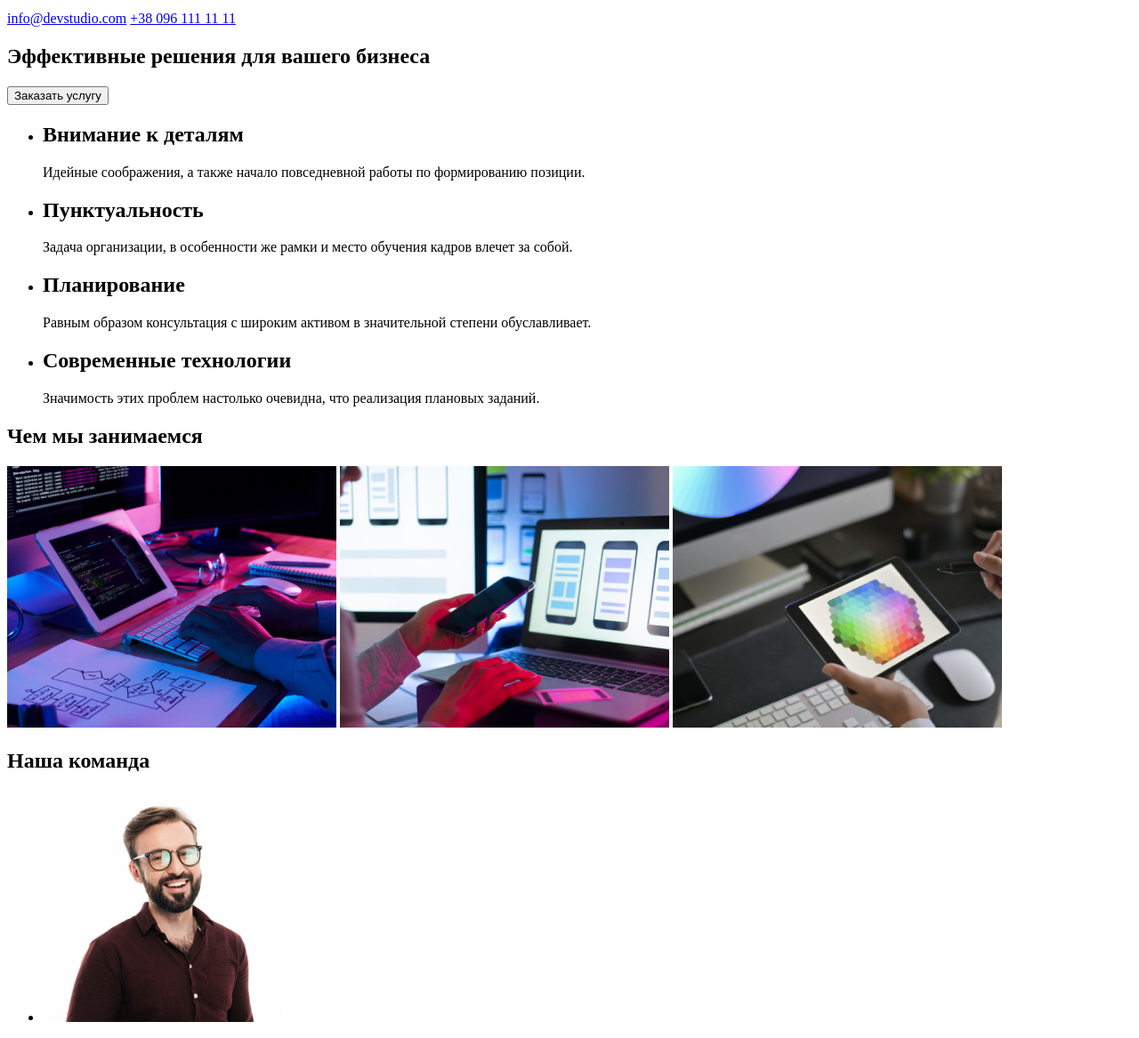
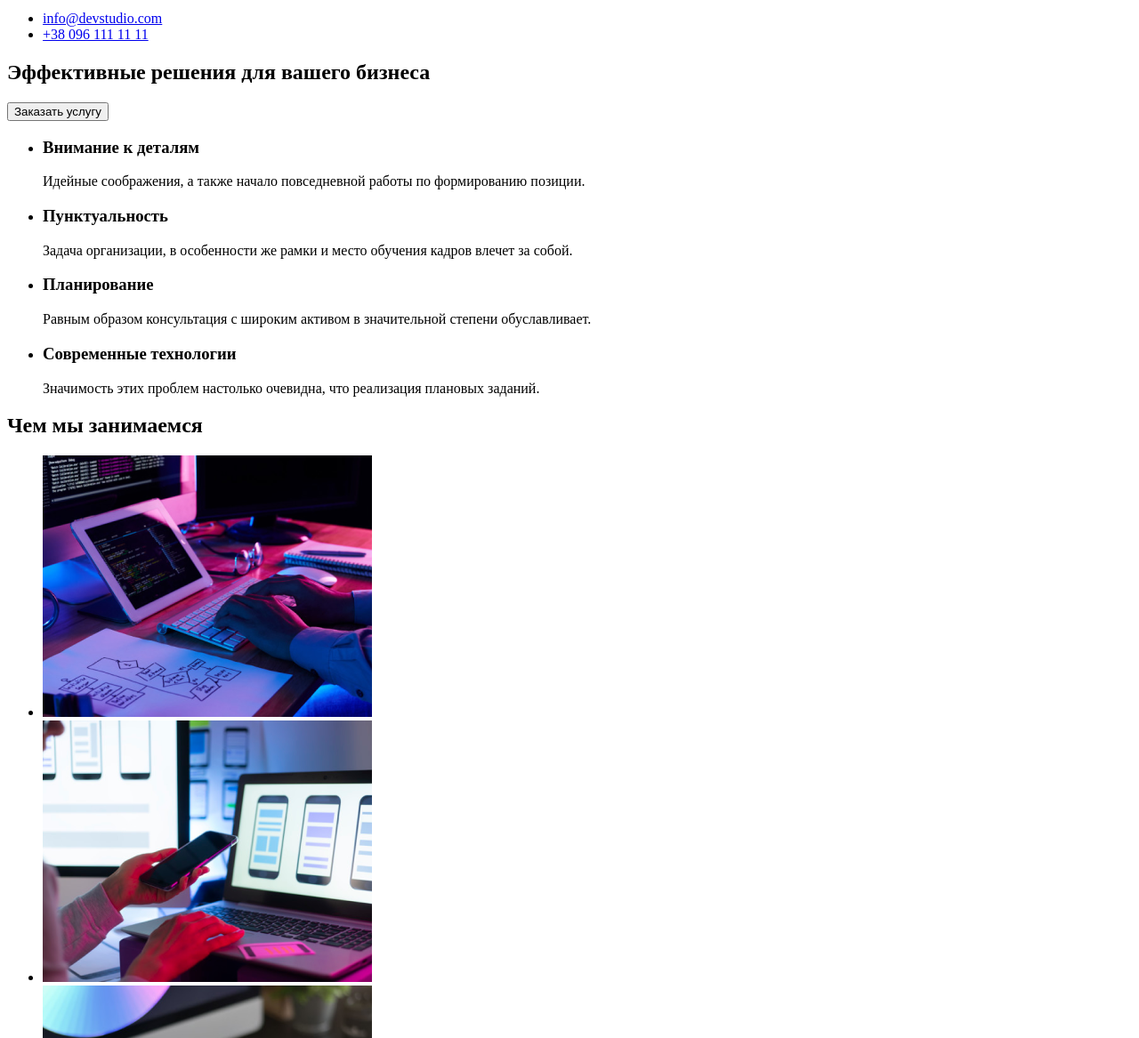
Before and after one commit to Svitlana-Ilnytska/goit-markup-hw-01, a plain HTML site: page index.html in a window 1280 px wide. Shown: the part 100-1267 px from the top of the page at 89% size. Drawn offline with Linux system fonts and the light colour scheme.

Commit message:
correction after comments

```diff
--- a/index.html
+++ b/index.html
@@ -17,8 +17,10 @@
         </ul>
       </nav>
 
-      <a href="mailto:info@devstudio.com"> info@devstudio.com</a>
-      <a href="tel:+380961111111"> +38 096 111 11 11</a>
+      <ul>
+        <li><a href="mailto:info@devstudio.com"> info@devstudio.com</a></li>
+        <li><a href="tel:+380961111111"> +38 096 111 11 11</a></li>
+      </ul>
     </header>
 
     <main>
@@ -30,41 +32,49 @@
       <section>
         <ul>
           <li>
-            <h2>Внимание к деталям</h2>
+            <h3>Внимание к деталям</h3>
             <p>
               Идейные соображения, а также начало повседневной работы по
               формированию позиции.
             </p>
           </li>
           <li>
-            <h2>Пунктуальность</h2>
+            <h3>Пунктуальность</h3>
             <p>
               Задача организации, в особенности же рамки и место обучения кадров
               влечет за собой.
             </p>
           </li>
           <li>
-            <h2>Планирование</h2>
+            <h3>Планирование</h3>
             <p>
               Равным образом консультация с широким активом в значительной
               степени обуславливает.
             </p>
           </li>
           <li>
-            <h2>Современные технологии</h2>
+            <h3>Современные технологии</h3>
             <p>
               Значимость этих проблем настолько очевидна, что реализация
               плановых заданий.
             </p>
           </li>
         </ul>
+      </section>
 
-        <div>
-          <h2>Чем мы занимаемся</h2>
-          <img src="./images/img.png" alt="texting" width="370" />
-          <img src="./images/img2.png" alt="choicing design" width="370" />
-          <img src="./images/img3.png" alt="choicing color" width="370" />
-        </div>
+      <section>
+        <h2>Чем мы занимаемся</h2>
+        <ul>
+          <li>
+            <img src="./images/img.png" alt="texting" width="370" />
+          </li>
+          <li>
+            <img src="./images/img2.png" alt="choicing design" width="370" />
+          </li>
+          <li>
+            <img src="./images/img3.png" alt="choicing color" width="370" />
+          </li>
+        </ul>
       </section>
 
       <section>
```
